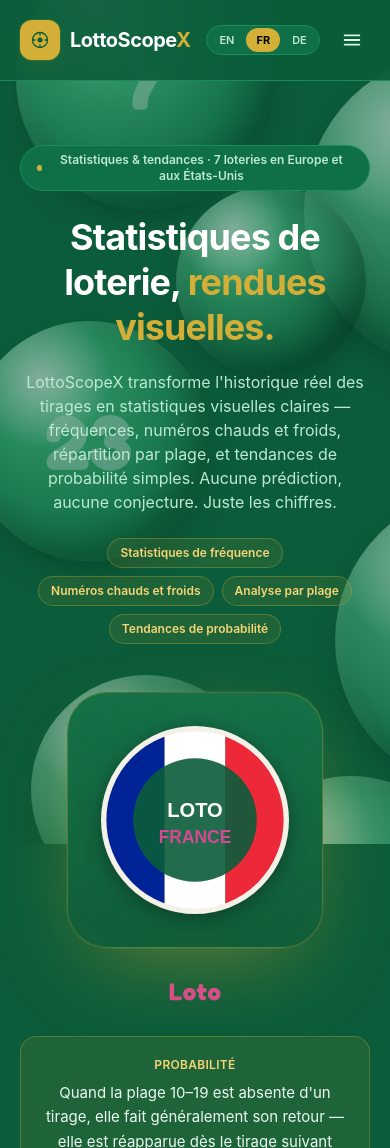
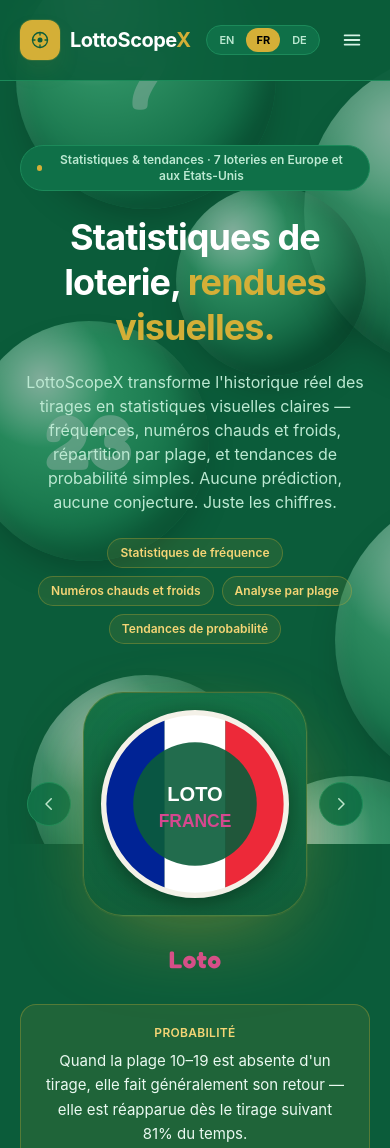
Before and after one commit to achref2024/lottoscopex, a Next.js app: page /fr in a window 390 px wide. Shown: the top 1148 px of the page. Built offline with nearby package versions, Linux system fonts and the light colour scheme.

Commit message:
Hero: add prev/next arrows to cycle lotteries, click logo goes to latest draw

```diff
--- a/components/HeroBallsAnimation.tsx
+++ b/components/HeroBallsAnimation.tsx
@@ -41,6 +41,12 @@
   }, []);
 
   const config = getLottery(lotteryId) ?? LOTTERIES[0];
+  const index = LOTTERIES.findIndex((l) => l.id === config.id);
+
+  function step(offset: number) {
+    const next = LOTTERIES[(index + offset + LOTTERIES.length) % LOTTERIES.length];
+    setLotteryId(next.id);
+  }
 
   const strongest = useMemo(() => {
     const draws = getDraws(config.id);
@@ -65,12 +71,38 @@
 
   return (
     <div className="mx-auto mt-12 flex max-w-2xl flex-col items-center gap-7 sm:mt-16">
-      <div
-        className="relative flex h-64 w-64 items-center justify-center rounded-[2.5rem] border border-gold/30 bg-gradient-to-b from-felt-900 to-felt-950 sm:h-80 sm:w-80"
-        style={{ boxShadow: "0 0 0 1px rgba(212,175,55,0.08), 0 30px 90px -25px rgba(212,175,55,0.45), inset 0 0 60px rgba(212,175,55,0.06)" }}
-      >
-        <div className="pointer-events-none absolute inset-6 rounded-[2rem] bg-gold/5 blur-2xl" aria-hidden="true" />
-        <LotteryBadge id={config.id} size={188} />
+      <div className="flex items-center gap-3 sm:gap-6">
+        <button
+          type="button"
+          onClick={() => step(-1)}
+          aria-label={t("hero.prevLottery")}
+          className="flex h-11 w-11 shrink-0 items-center justify-center rounded-full border border-felt-800 bg-felt-900 text-mist-400 transition-colors hover:border-gold hover:text-gold"
+        >
+          <svg width="18" height="18" viewBox="0 0 24 24" fill="none">
+            <path d="M15 5l-7 7 7 7" stroke="currentColor" strokeWidth="2" strokeLinecap="round" strokeLinejoin="round" />
+          </svg>
+        </button>
+
+        <Link
+          href={localePath(lang, `/lottery/${config.id}`)}
+          aria-label={t("hero.viewLatestFor", { name: config.name })}
+          className="relative flex h-56 w-56 shrink-0 items-center justify-center rounded-[2.5rem] border border-gold/30 bg-gradient-to-b from-felt-900 to-felt-950 transition-transform hover:scale-[1.03] sm:h-80 sm:w-80"
+          style={{ boxShadow: "0 0 0 1px rgba(212,175,55,0.08), 0 30px 90px -25px rgba(212,175,55,0.45), inset 0 0 60px rgba(212,175,55,0.06)" }}
+        >
+          <div className="pointer-events-none absolute inset-6 rounded-[2rem] bg-gold/5 blur-2xl" aria-hidden="true" />
+          <LotteryBadge id={config.id} size={188} />
+        </Link>
+
+        <button
+          type="button"
+          onClick={() => step(1)}
+          aria-label={t("hero.nextLottery")}
+          className="flex h-11 w-11 shrink-0 items-center justify-center rounded-full border border-felt-800 bg-felt-900 text-mist-400 transition-colors hover:border-gold hover:text-gold"
+        >
+          <svg width="18" height="18" viewBox="0 0 24 24" fill="none">
+            <path d="M9 5l7 7-7 7" stroke="currentColor" strokeWidth="2" strokeLinecap="round" strokeLinejoin="round" />
+          </svg>
+        </button>
       </div>
 
       <h2
--- a/lib/i18n.ts
+++ b/lib/i18n.ts
@@ -48,6 +48,9 @@
     tagRanges: string;
     tagProbability: string;
     drawsAnalyzed: string;
+    prevLottery: string;
+    nextLottery: string;
+    viewLatestFor: string;
   };
   features: {
     heading: string;
@@ -206,6 +209,9 @@
     tagRanges: "Range analysis",
     tagProbability: "Probability patterns",
     drawsAnalyzed: "Recent draws analyzed, per lottery",
+    prevLottery: "Previous lottery",
+    nextLottery: "Next lottery",
+    viewLatestFor: "View latest {name} draw",
   },
   features: {
     heading: "What you can do with LottoScopeX",
@@ -383,6 +389,9 @@
     tagRanges: "Analyse par plage",
     tagProbability: "Tendances de probabilité",
     drawsAnalyzed: "Tirages récents analysés, par loterie",
+    prevLottery: "Loterie précédente",
+    nextLottery: "Loterie suivante",
+    viewLatestFor: "Voir le dernier tirage {name}",
   },
   features: {
     heading: "Ce que vous pouvez faire avec LottoScopeX",
@@ -560,6 +569,9 @@
     tagRanges: "Bereichsanalyse",
     tagProbability: "Wahrscheinlichkeitsmuster",
     drawsAnalyzed: "Aktuelle Ziehungen analysiert, pro Lotterie",
+    prevLottery: "Vorherige Lotterie",
+    nextLottery: "Nächste Lotterie",
+    viewLatestFor: "Letzte {name}-Ziehung ansehen",
   },
   features: {
     heading: "Das kannst du mit LottoScopeX tun",
```
